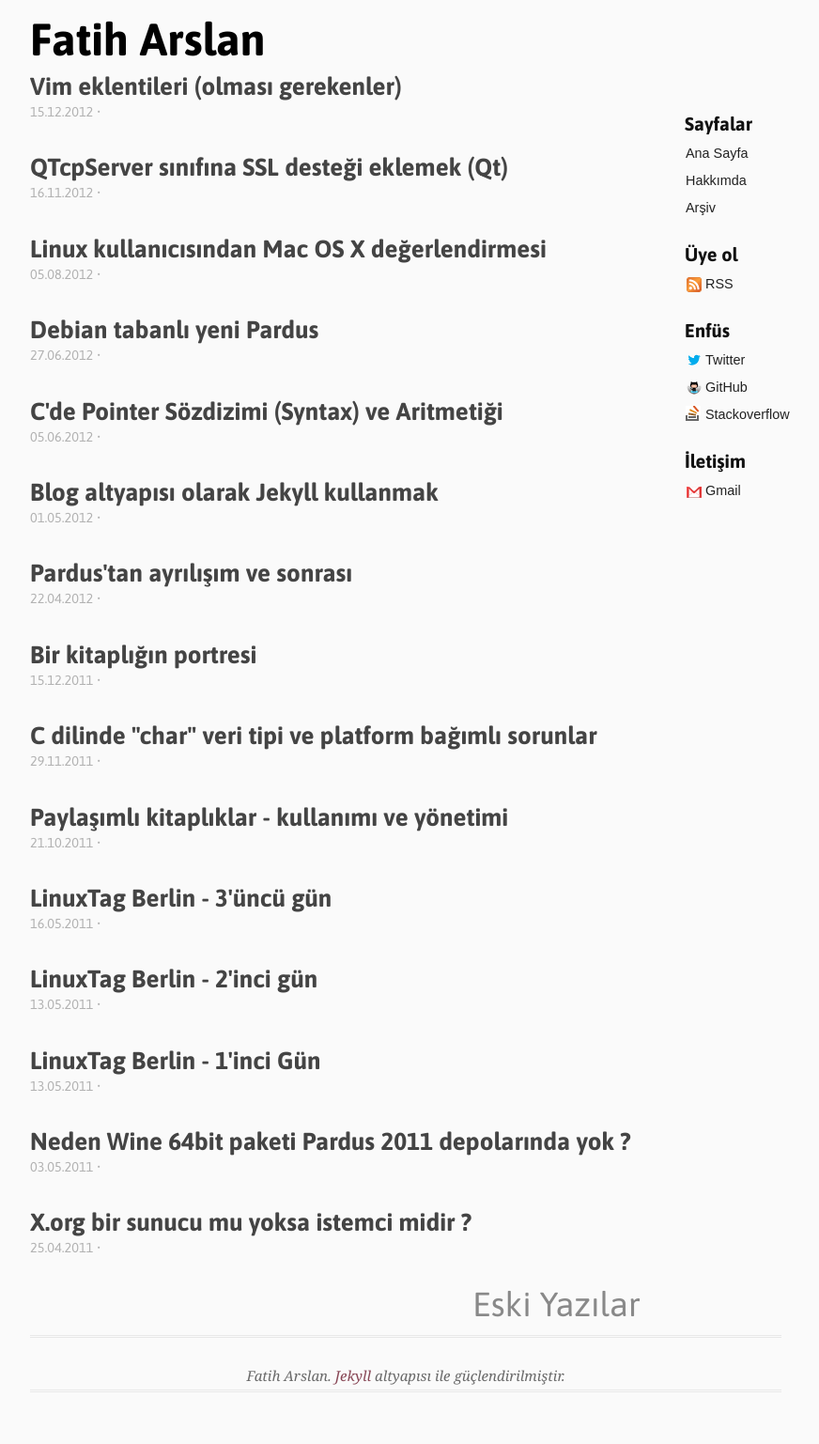
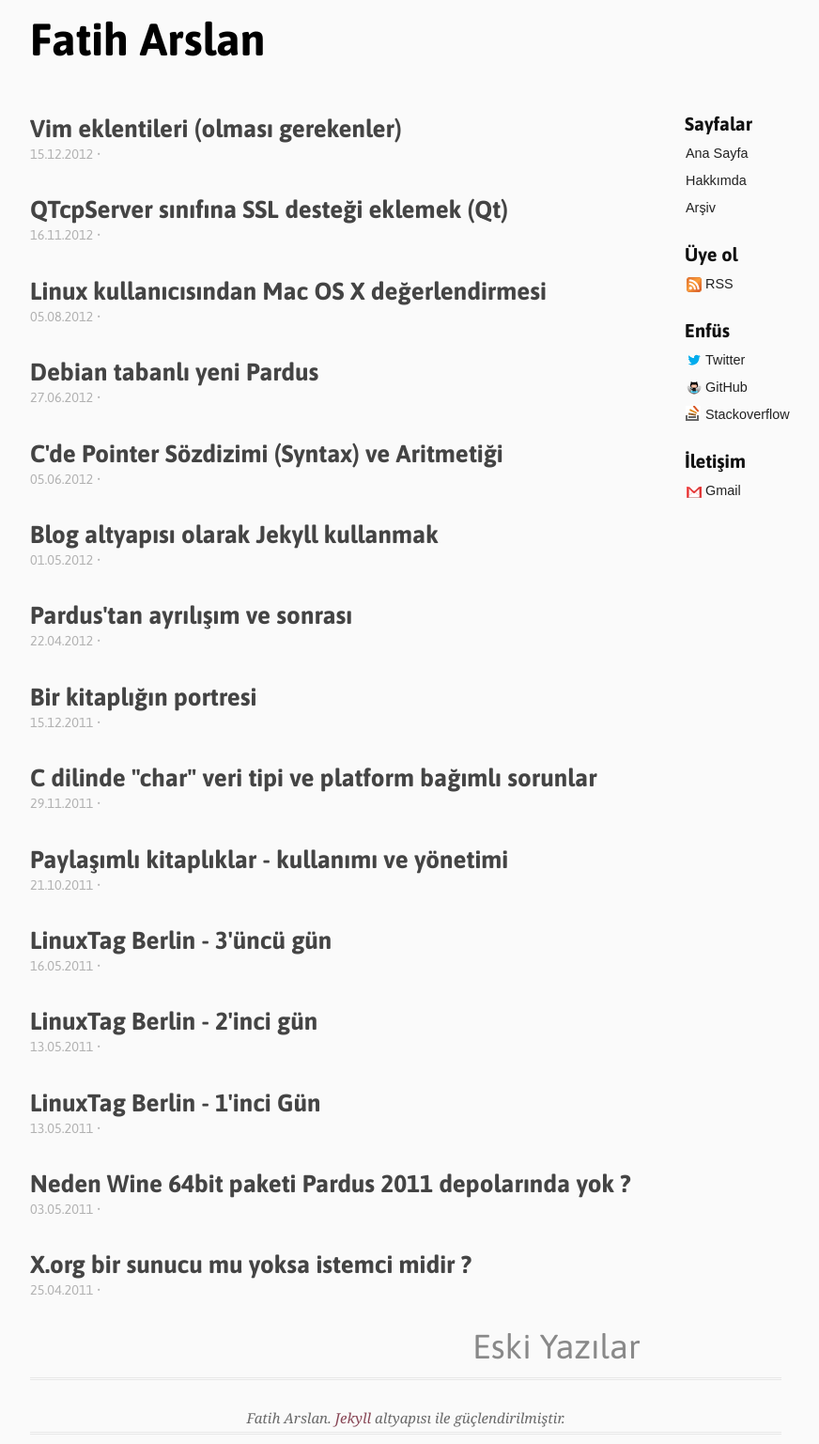
Before and after one commit to fatih/blog.arsln.org-backup, a Jekyll site: the page built from index.html, in a window 1280 px wide. Shown: the whole page at 94% size, without its empty margins (208-1080 px from the left). Built offline with Jekyll 4.4.1, drawn with Linux system fonts in a browser that asks for light colours; some web fonts are replaced; the list of posts is cut into pages by our own code; comment, search, counter and statistics services are not loaded; before the commit the page ends 1492 px from its top, so only the background shows below that.

Commit message:
Fix paddings

```diff
--- a/css/custom.css
+++ b/css/custom.css
@@ -7,7 +7,7 @@
 
 #header {
     font-size: 4em;
-    padding: 5px 0;
+    padding: 5px 0 50px;
     font-weight: bold;
     text-align: left;
     padding-top: 20px;
@@ -125,7 +125,7 @@
 }
 #sidebar {
     margin-left: 35px;
-    margin-top: 55px;
+    margin-top: 10px;
     text-align: left;
 }
 #sidebar a {
```
